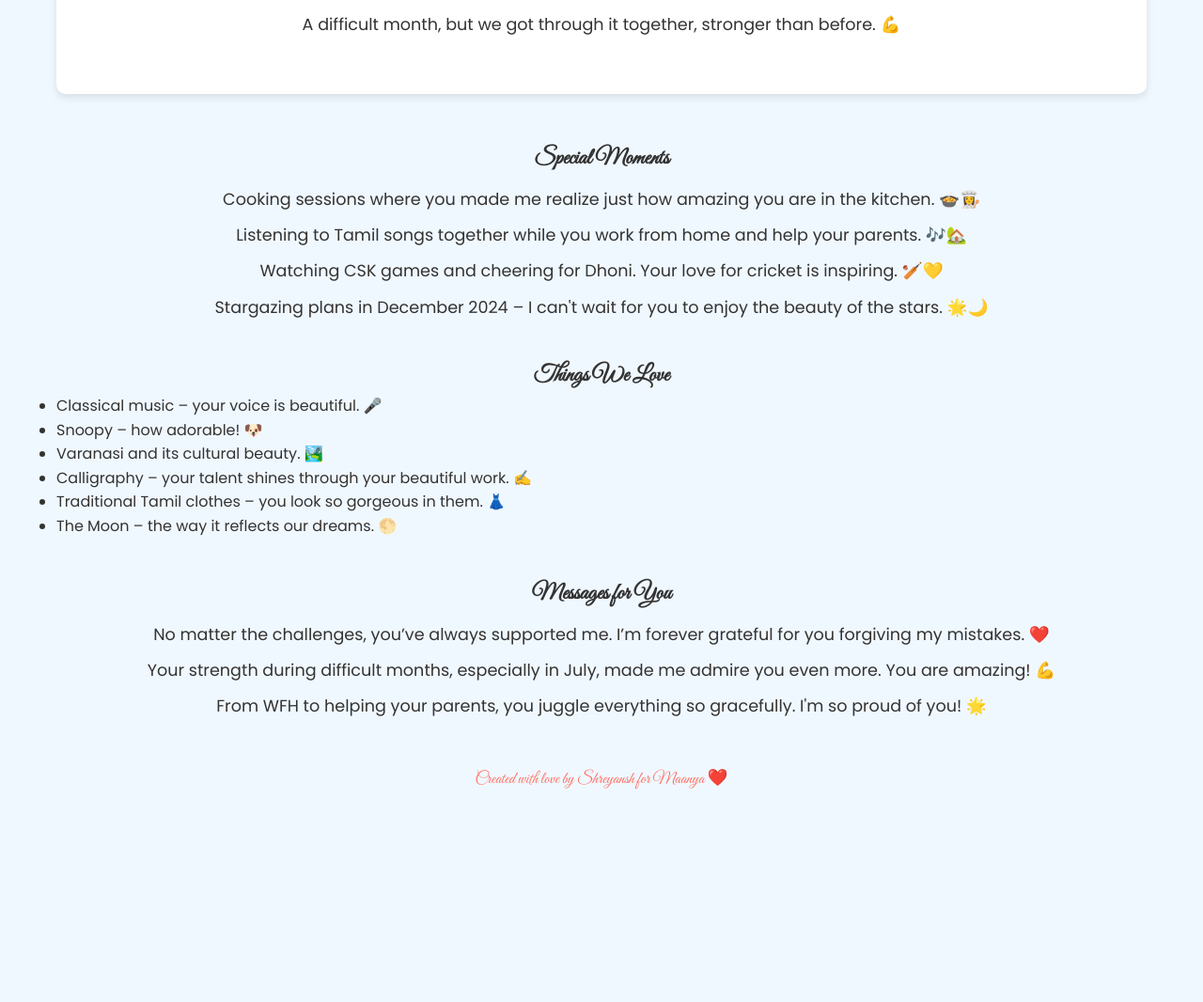
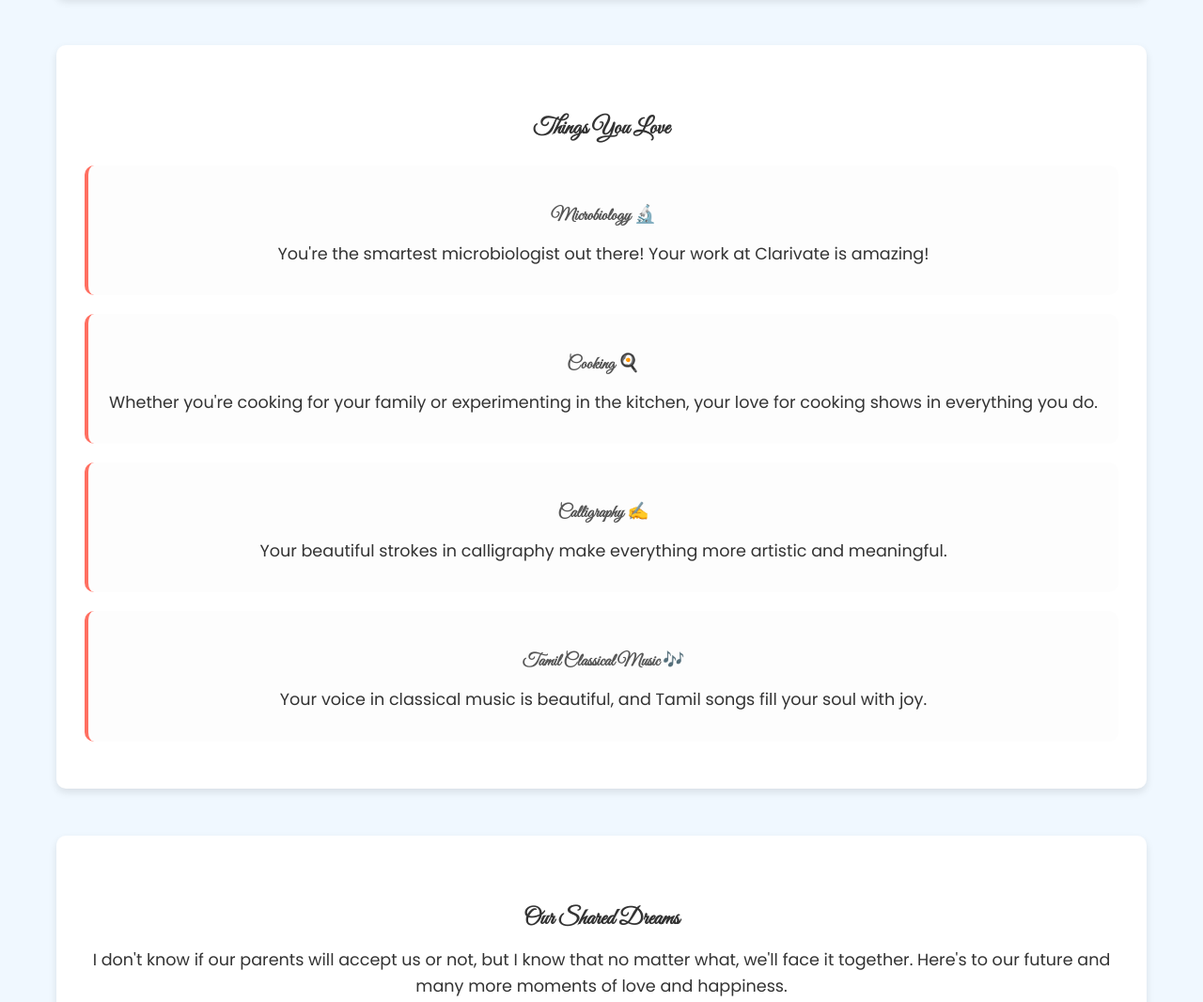
Before and after one commit to maanyahub/Maanyaaaa, a plain HTML site: page index.html in a window 1280 px wide. Shown: the part 851-1917 px from the top of the page at 94% size. Before the commit the page ends 1765 px from the top, so only its background shows below. Drawn offline with Linux system fonts and the light colour scheme.

Commit message:
Update index.html

```diff
--- a/index.html
+++ b/index.html
@@ -6,15 +6,12 @@
     <title>Maanya & Shreyansh's Journey</title>
     <link rel="stylesheet" href="styles.css">
     <link href="https://fonts.googleapis.com/css2?family=Great+Vibes&family=Poppins:wght@300;400;600&display=swap" rel="stylesheet">
-    <script async src="https://platform.twitter.com/widgets.js" charset="utf-8"></script>
 </head>
 <body>
-    <!-- Autoplay Audio -->
     <audio autoplay muted loop>
-      <source src="your-audio-file.mp3" type="audio/mpeg">
-      Your browser does not support the audio element.
+        <source src="file.mp3" type="audio/mpeg">
+        Your browser does not support the audio element.
     </audio>
-
     <div class="container">
         <!-- Welcome Message -->
         <section class="intro">
@@ -28,65 +25,50 @@
             <div class="timeline-item">
                 <span class="date">January 20, 2024</span>
                 <p>We met because of Reetz Ma'am suggesting coffee on Twitter. The beginning of something special. ☕️</p>
-
-                <!-- Twitter Embed -->
-                <blockquote class="twitter-tweet">
-                    <p lang="en" dir="ltr">Grateful to Reetz Ma'am for suggesting this wonderful coffee meet-up! It was the start of something so special. ❤️☕️ #Coffee #LoveJourney</p>&mdash;            <blockquote class="twitter-tweet"><p lang="in" dir="ltr">its waanya 😂</p>&mdash; Ree (@reetzz_) <a href="https://twitter.com/reetzz_/status/1749082149117206936?ref_src=twsrc%5Etfw">January 21, 2024</a></blockquote> <script async src="https://platform.twitter.com/widgets.js" charset="utf-8"></script>      </blockquote>
+                <blockquote class="twitter-tweet"><p lang="in" dir="ltr">its waanya 😂</p>&mdash; Ree (@reetzz_) <a href="https://twitter.com/reetzz_/status/1749082149117206936?ref_src=twsrc%5Etfw">January 21, 2024</a></blockquote> <script async src="https://platform.twitter.com/widgets.js" charset="utf-8"></script>
             </div>
-
             <div class="timeline-item">
                 <span class="date">February 2024</span>
                 <p>Our wholesome, perfect days, filled with love and excitement for what the future holds. 🌸</p>
             </div>
-
             <div class="timeline-item">
                 <span class="date">July 2024</span>
                 <p>A difficult month, but we got through it together, stronger than before. 💪</p>
             </div>
         </section>
 
-        <!-- Special Moments Section -->
-        <section class="special-moments">
-            <h2>Special Moments</h2>
-            <div class="moment-item">
-                <p>Cooking sessions where you made me realize just how amazing you are in the kitchen. 🍲👩‍🍳</p>
+        <!-- Passion Section: Maanya's Hobbies -->
+        <section class="passions">
+            <h2>Things You Love</h2>
+            <div class="passion-item">
+                <h3>Microbiology 🔬</h3>
+                <p>You're the smartest microbiologist out there! Your work at Clarivate is amazing!</p>
             </div>
-            <div class="moment-item">
-                <p>Listening to Tamil songs together while you work from home and help your parents. 🎶🏡</p>
+            <div class="passion-item">
+                <h3>Cooking 🍳</h3>
+                <p>Whether you're cooking for your family or experimenting in the kitchen, your love for cooking shows in everything you do.</p>
             </div>
-            <div class="moment-item">
-                <p>Watching CSK games and cheering for Dhoni. Your love for cricket is inspiring. 🏏💛</p>
+            <div class="passion-item">
+                <h3>Calligraphy ✍️</h3>
+                <p>Your beautiful strokes in calligraphy make everything more artistic and meaningful.</p>
             </div>
-            <div class="moment-item">
-                <p>Stargazing plans in December 2024 – I can't wait for you to enjoy the beauty of the stars. 🌟🌙</p>
+            <div class="passion-item">
+                <h3>Tamil Classical Music 🎶</h3>
+                <p>Your voice in classical music is beautiful, and Tamil songs fill your soul with joy.</p>
             </div>
         </section>
 
-        <!-- Things We Love Section -->
-        <section class="things-we-love">
-            <h2>Things We Love</h2>
-            <ul>
-                <li>Classical music – your voice is beautiful. 🎤</li>
-                <li>Snoopy – how adorable! 🐶</li>
-                <li>Varanasi and its cultural beauty. 🏞️</li>
-                <li>Calligraphy – your talent shines through your beautiful work. ✍️</li>
-                <li>Traditional Tamil clothes – you look so gorgeous in them. 👗</li>
-                <li>The Moon – the way it reflects our dreams. 🌕</li>
-            </ul>
+        <!-- Shared Dreams Section -->
+        <section class="dreams">
+            <h2>Our Shared Dreams</h2>
+            <p>I don't know if our parents will accept us or not, but I know that no matter what, we'll face it together. Here's to our future and many more moments of love and happiness.</p>
+            <p>Don't forget your exciting star-gazing trip in December 2024 in Andaman – I'll be thinking of you under the same stars. 🌙✨</p>
         </section>
 
-        <!-- Messages Section -->
-        <section class="messages">
-            <h2>Messages for You</h2>
-            <div class="message-item">
-                <p>No matter the challenges, you’ve always supported me. I’m forever grateful for you forgiving my mistakes. ❤️</p>
-            </div>
-            <div class="message-item">
-                <p>Your strength during difficult months, especially in July, made me admire you even more. You are amazing! 💪</p>
-            </div>
-            <div class="message-item">
-                <p>From WFH to helping your parents, you juggle everything so gracefully. I'm so proud of you! 🌟</p>
-            </div>
+        <!-- Special Message Section -->
+        <section class="message">
+            <h2>A Special Letter to You</h2>
+            <p id="typewriter"></p>
         </section>
 
         <!-- Footer -->
```
